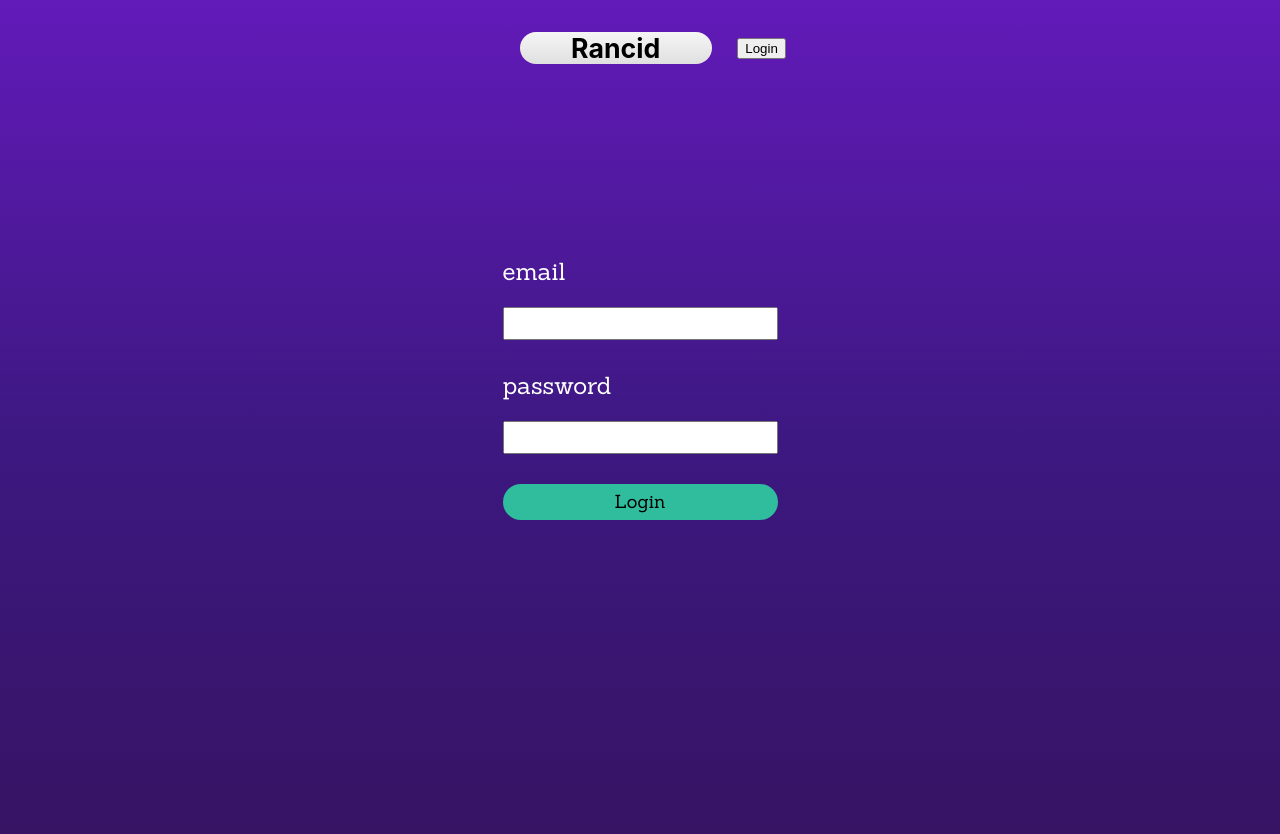
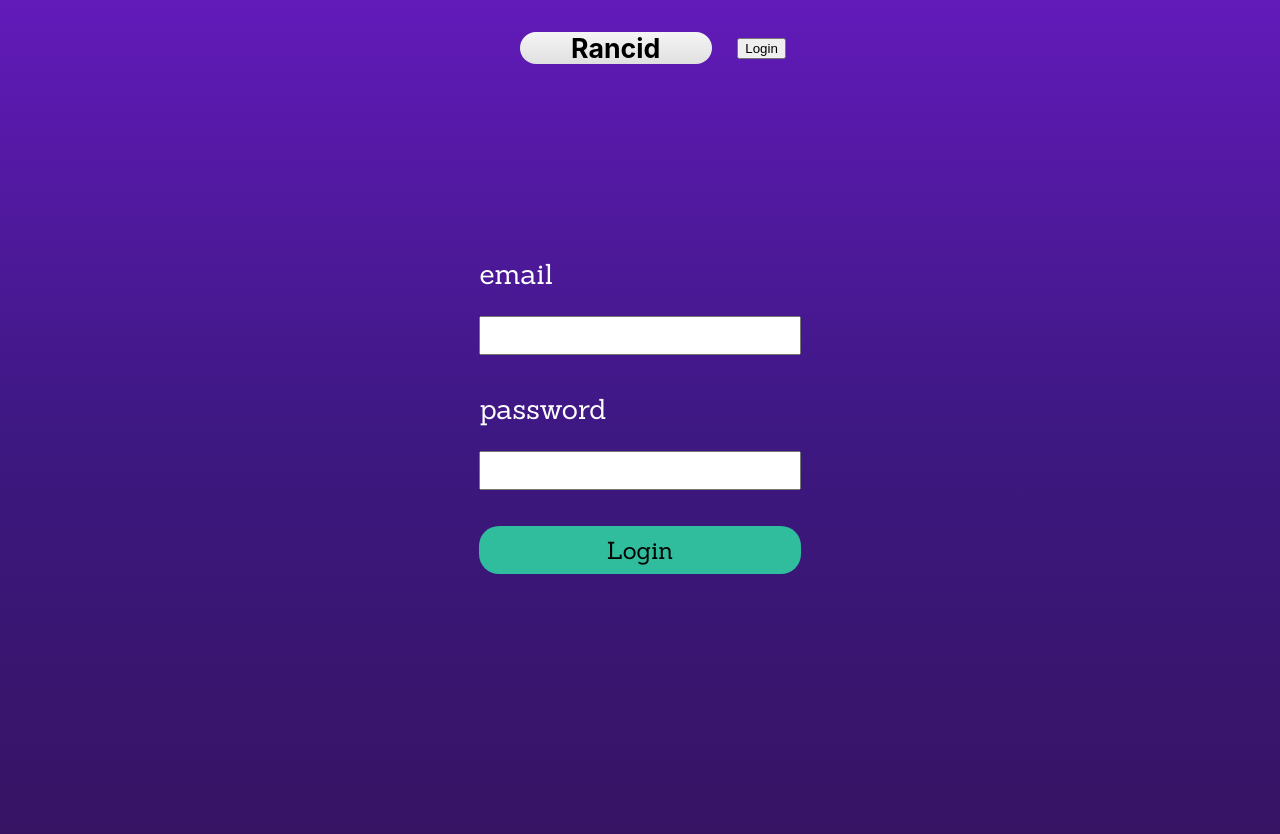
Before and after one commit to trishalanglois/rancid-tomatillos, a React (Create React App) app: page /login in a window 1280 px wide. Shown: the top 834 px of the page. Built offline with nearby package versions, Linux system fonts and the light colour scheme; no server answers.

Commit message:
Increase size of elements

```diff
--- a/src/Components/Login/Login.scss
+++ b/src/Components/Login/Login.scss
@@ -17,13 +17,13 @@ form {
 
 .login-label {
   color: #fff;
-  font-size: 1.5em;
+  font-size: 1.75em;
   font-family: $accent-font;
 }
 
 .login-input {
   margin: 1em 0em 1.5em 0em;
-  font-size: 1.25em;
+  font-size: 1.5em;
   padding: .15em
 }
 
@@ -31,7 +31,7 @@ form {
   width: 100%;
   background-color: #30BD9E;
   @include rounded-corners(20px);
-  font-size: 1.15em;
+  font-size: 1.5em;
   border: none;
   padding: .35em;
   font-family: $accent-font;
```
